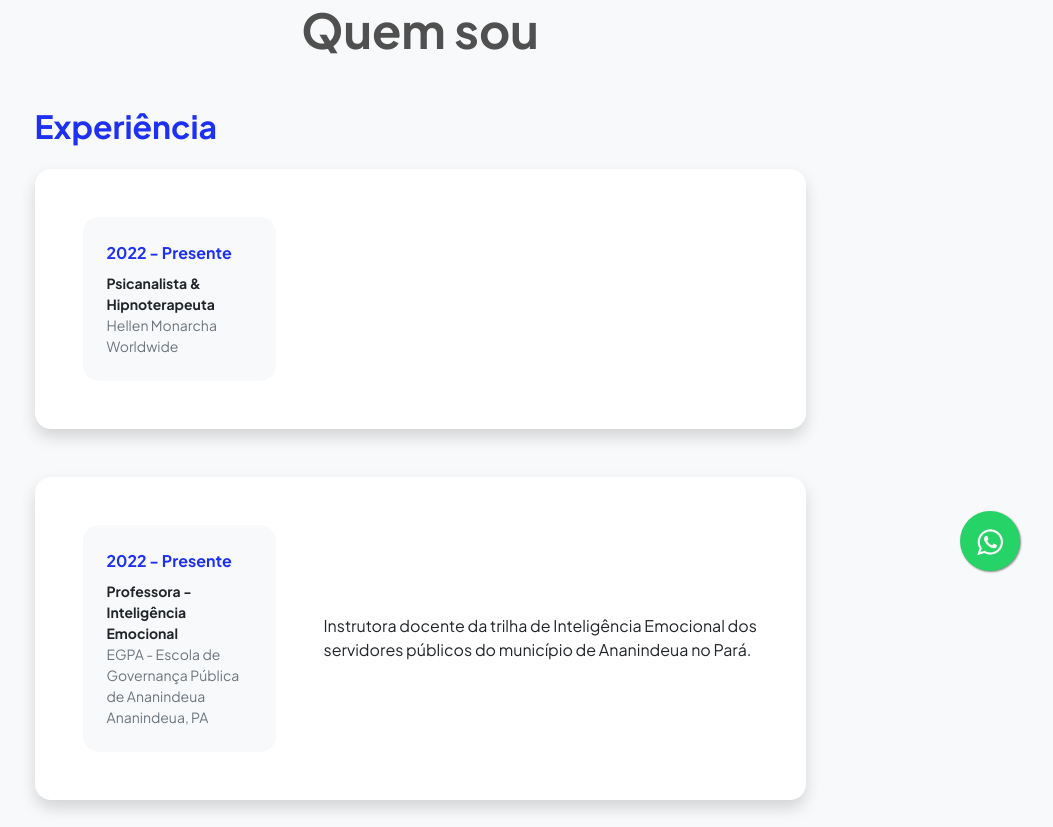
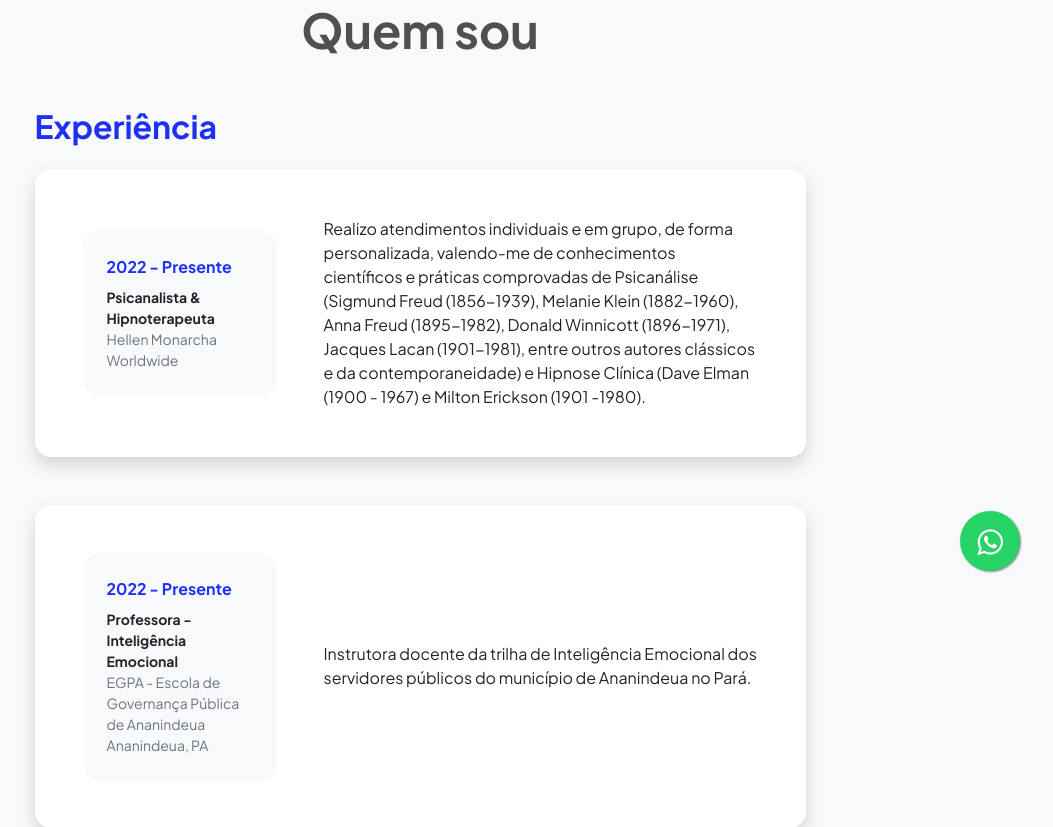
Before and after one commit to emorycardozo/hellen-homepage, a Flask app: page /quemsou in a window 1280 px wide. Shown: the part 189-1016 px from the top of the page, without its empty margins (220-1273 px from the left). Run offline with Flask 2, Linux system fonts and the light colour scheme; some libraries are stand-ins or nearby versions.

Commit message:
ajusta descrição experience card 1

```diff
--- a/templates/resume.html
+++ b/templates/resume.html
@@ -106,7 +106,12 @@
                                         </div>
                                     </div>
                                     <div class="col-lg-8">
-                                        <div></div>
+                                        <div>Realizo atendimentos individuais e em grupo, de forma personalizada,
+                                            valendo-me de conhecimentos científicos e práticas comprovadas de
+                                            Psicanálise (Sigmund Freud (1856-1939), Melanie Klein (1882-1960), Anna
+                                            Freud (1895-1982), Donald Winnicott (1896-1971), Jacques Lacan (1901-1981),
+                                            entre outros autores clássicos e da contemporaneidade) e Hipnose Clínica
+                                            (Dave Elman (1900 - 1967) e Milton Erickson (1901 -1980).</div>
                                     </div>
                                 </div>
                             </div>
```
